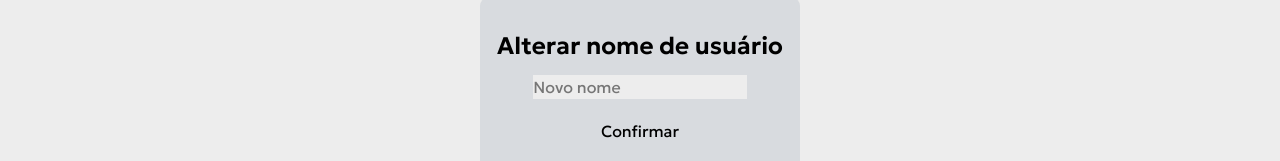
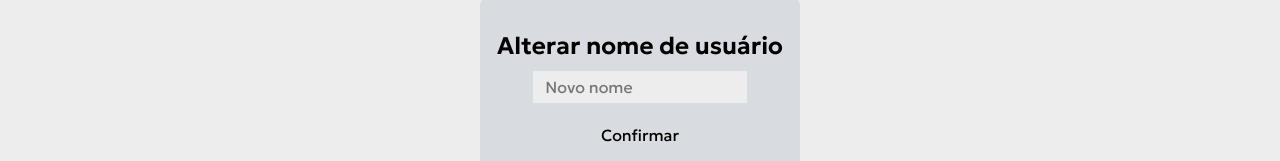
Before and after one commit to gustavocarvalho-ra/NextJs-NexusLeet, a Next.js app: page /my-account/user/confg/change_name in a window 1280 px wide. Shown: the part 308-469 px from the top of the page. Built offline with nearby package versions, Linux system fonts and the light colour scheme; no server answers.

Commit message:
style: changed height and padding in input

```diff
--- a/src/app/components/login/useConfig/ChangeName.tsx
+++ b/src/app/components/login/useConfig/ChangeName.tsx
@@ -38,7 +38,7 @@ export default function UpdateName() {
         value={newName}
         onChange={(e: React.ChangeEvent<HTMLInputElement>) => setNewName(e.target.value)}
         placeholder="Novo nome"
-        className="w-4/6 h-6 bg-(--bg-white)"
+        className="w-4/6 h-8 p-3 bg-(--bg-white)"
       />
       <button
         type="submit"
```
